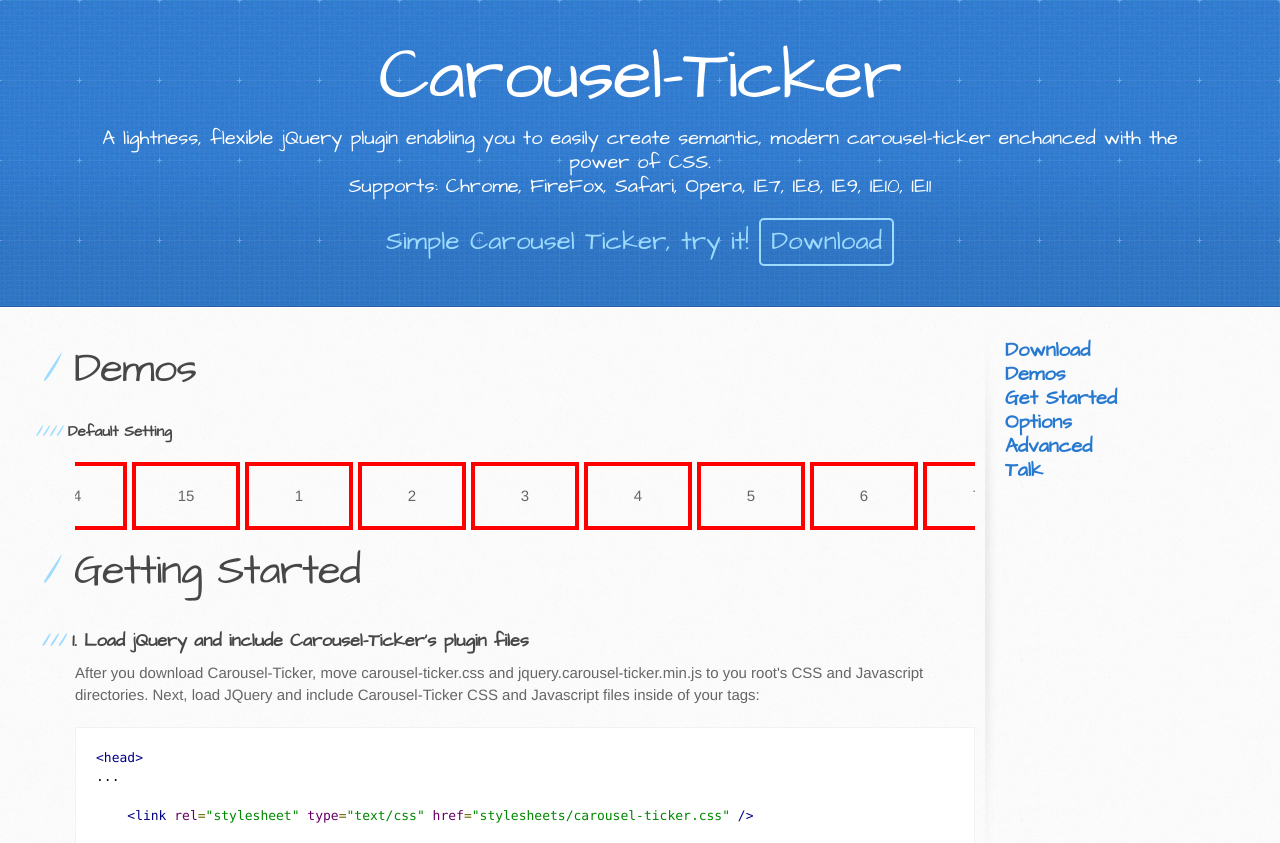
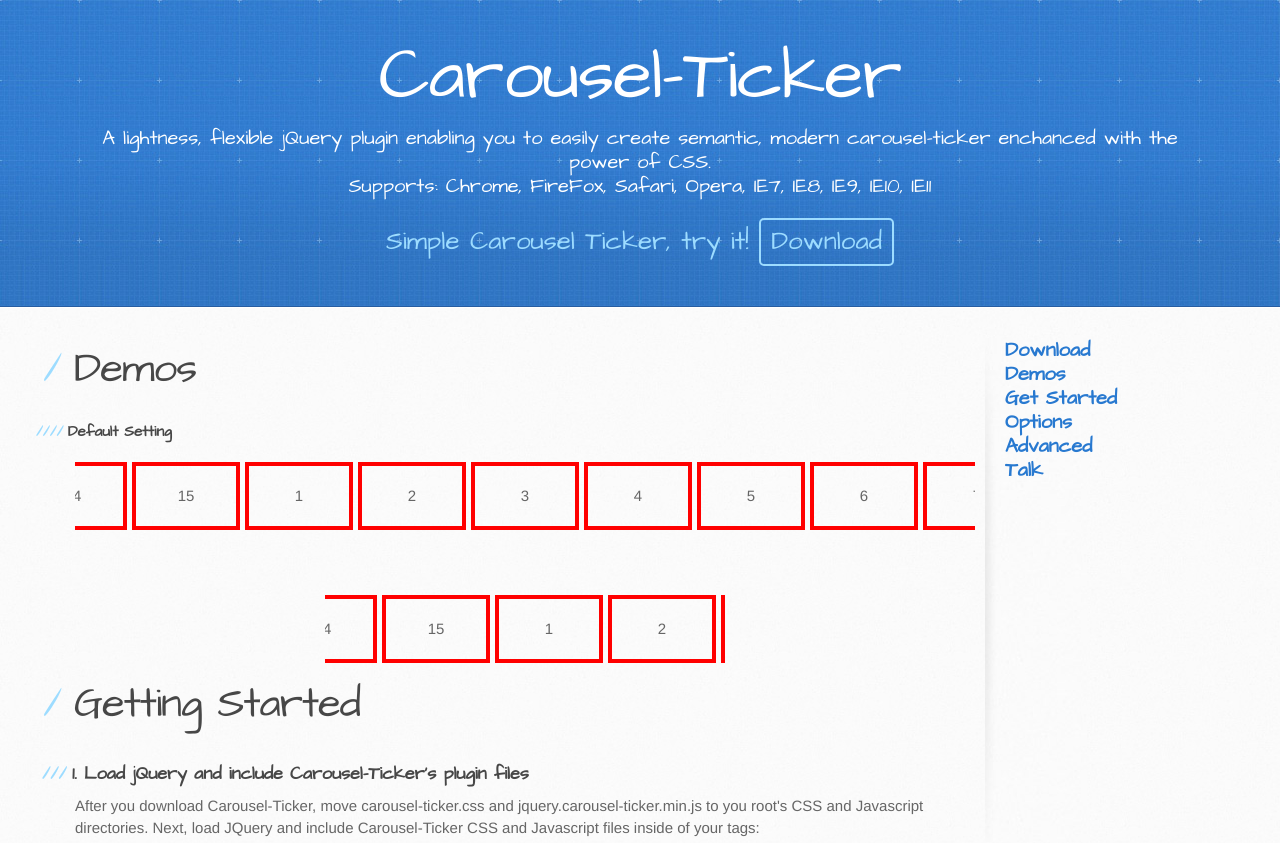
Before and after one commit to yuriyberezovskiy/carouselTicker, a plain HTML site: page index.html in a window 1280 px wide. Shown: the top 843 px of the page. Drawn offline with nearby package versions, Linux system fonts and the light colour scheme.

Commit message:
add second carousel on html

```diff
--- a/index.html
+++ b/index.html
@@ -52,6 +52,31 @@
                             <li class="carouselTicker__item">14</li>
                             <li class="carouselTicker__item">15</li>
                         </ul>
+                    </div>
+
+                    <br>
+                    <br>
+
+                    <div style="width: 400px; margin: 0 auto;">
+                        <div class="carouselTicker">
+                            <ul class="carouselTicker__list">
+                                <li class="carouselTicker__item">1</li>
+                                <li class="carouselTicker__item">2</li>
+                                <li class="carouselTicker__item">3</li>
+                                <li class="carouselTicker__item">4</li>
+                                <li class="carouselTicker__item">5</li>
+                                <li class="carouselTicker__item">6</li>
+                                <li class="carouselTicker__item">7</li>
+                                <li class="carouselTicker__item">8</li>
+                                <li class="carouselTicker__item">9</li>
+                                <li class="carouselTicker__item">10</li>
+                                <li class="carouselTicker__item">11</li>
+                                <li class="carouselTicker__item">12</li>
+                                <li class="carouselTicker__item">13</li>
+                                <li class="carouselTicker__item">14</li>
+                                <li class="carouselTicker__item">15</li>
+                            </ul>
+                        </div>
                     </div>
             </div>
             <div id="getting-started">
```
